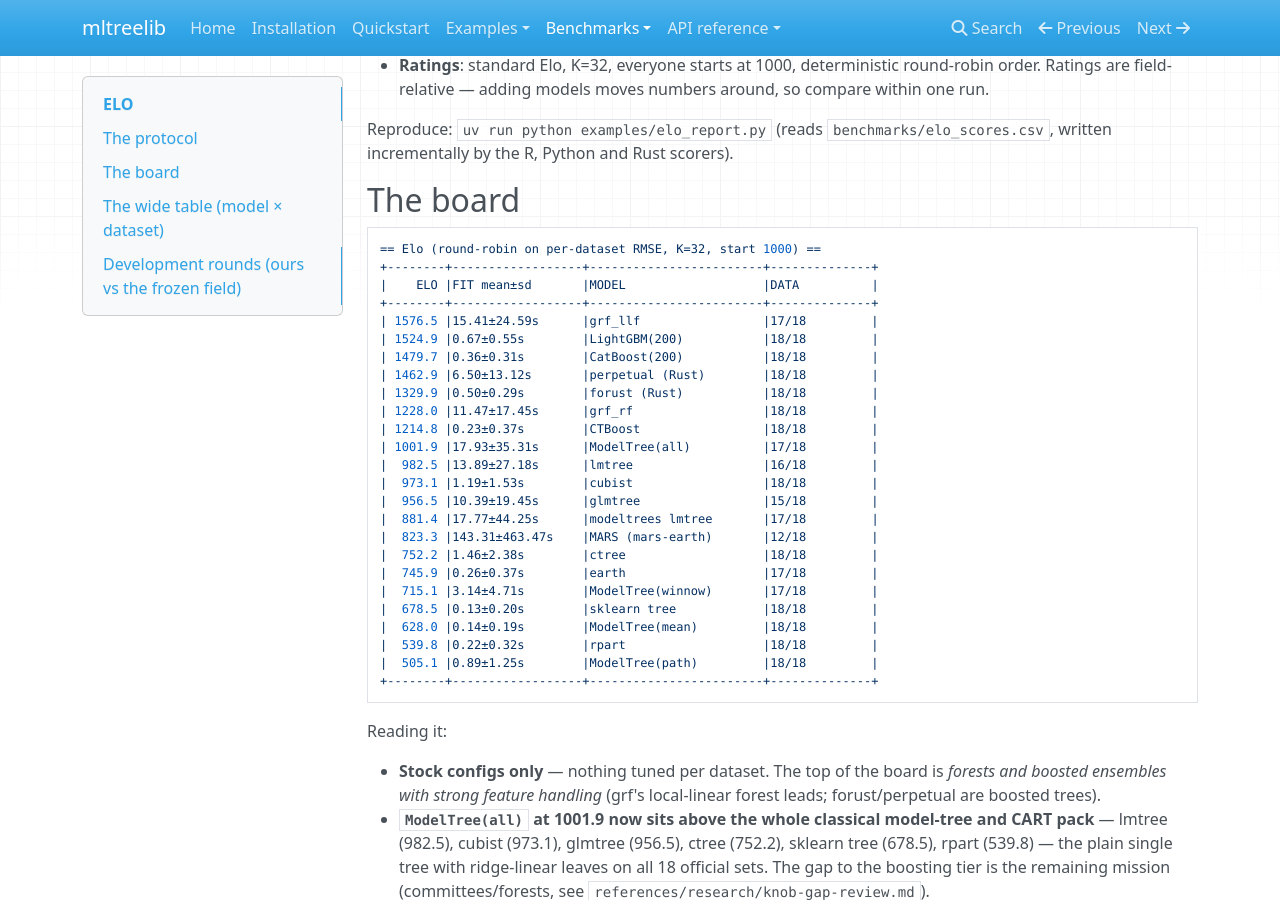
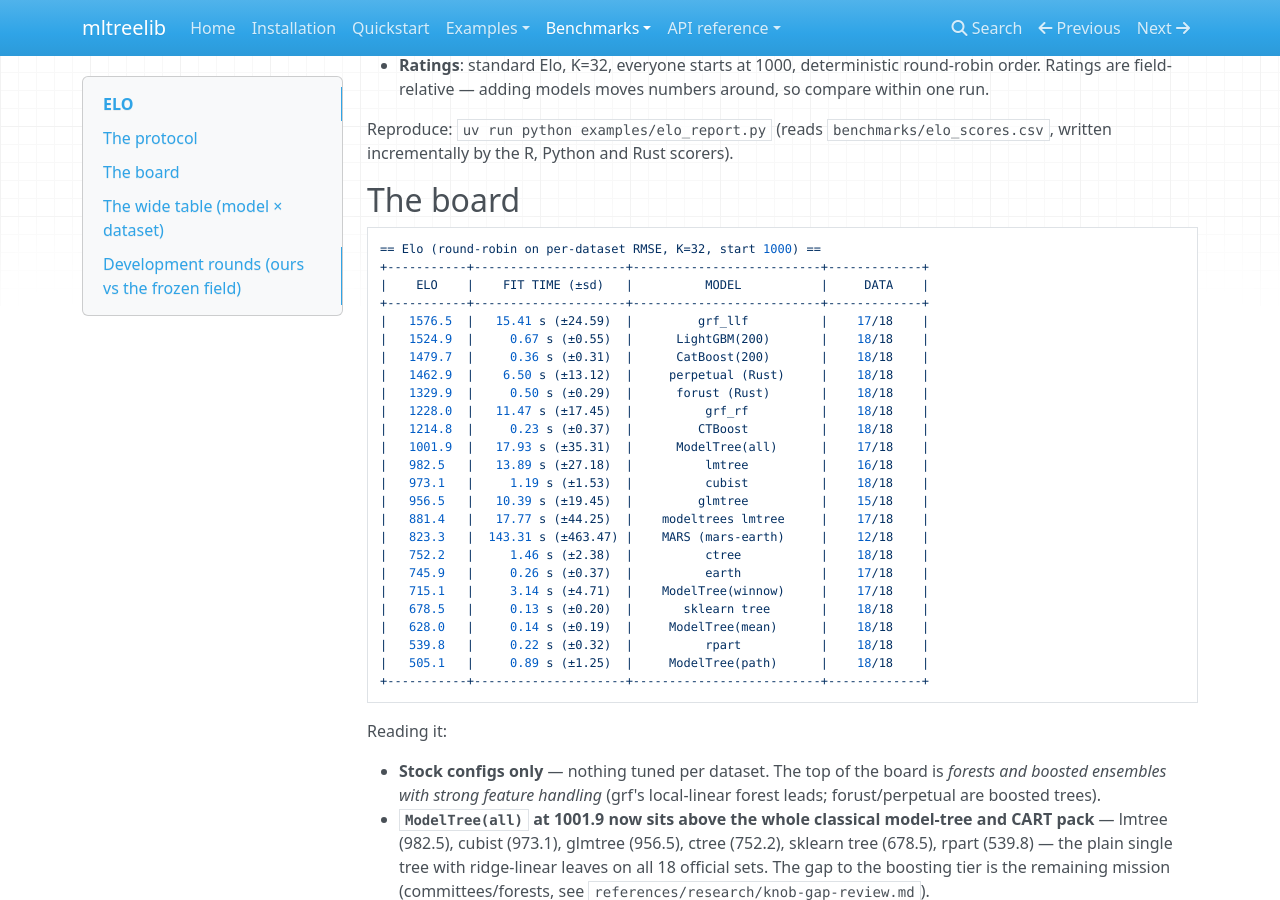
Before and after one commit to jkapila/mltreelib, an MkDocs documentation site: the page built from docs/benchmarks/elo.md, in a window 1280 px wide and 900 px high, scrolled down 264 px. Built offline with MkDocs 1.6.1, drawn with Linux system fonts in a browser that asks for light colours; nearby versions of some CDN libraries.

Commit message:
Elo board: centered ASCII columns, bracketed timing deviations, wider ELO

````diff
--- a/docs/benchmarks/elo.md
+++ b/docs/benchmarks/elo.md
@@ -21,30 +21,30 @@ scorers).
 
 ```text
 == Elo (round-robin on per-dataset RMSE, K=32, start 1000) ==
-+--------+------------------+------------------------+--------------+
-|    ELO |FIT mean±sd       |MODEL                   |DATA          |
-+--------+------------------+------------------------+--------------+
-| 1576.5 |15.41±24.59s      |grf_llf                 |17/18         |
-| 1524.9 |0.67±0.55s        |LightGBM(200)           |18/18         |
-| 1479.7 |0.36±0.31s        |CatBoost(200)           |18/18         |
-| 1462.9 |6.50±13.12s       |perpetual (Rust)        |18/18         |
-| 1329.9 |0.50±0.29s        |forust (Rust)           |18/18         |
-| 1228.0 |11.47±17.45s      |grf_rf                  |18/18         |
-| 1214.8 |0.23±0.37s        |CTBoost                 |18/18         |
-| 1001.9 |17.93±35.31s      |ModelTree(all)          |17/18         |
-|  982.5 |13.89±27.18s      |lmtree                  |16/18         |
-|  973.1 |1.19±1.53s        |cubist                  |18/18         |
-|  956.5 |10.39±19.45s      |glmtree                 |15/18         |
-|  881.4 |17.77±44.25s      |modeltrees lmtree       |17/18         |
-|  823.3 |143.31±463.47s    |MARS (mars-earth)       |12/18         |
-|  752.2 |1.46±2.38s        |ctree                   |18/18         |
-|  745.9 |0.26±0.37s        |earth                   |17/18         |
-|  715.1 |3.14±4.71s        |ModelTree(winnow)       |17/18         |
-|  678.5 |0.13±0.20s        |sklearn tree            |18/18         |
-|  628.0 |0.14±0.19s        |ModelTree(mean)         |18/18         |
-|  539.8 |0.22±0.32s        |rpart                   |18/18         |
-|  505.1 |0.89±1.25s        |ModelTree(path)         |18/18         |
-+--------+------------------+------------------------+--------------+
++-----------+---------------------+--------------------------+-------------+
+|    ELO    |    FIT TIME (±sd)   |          MODEL           |     DATA    |
++-----------+---------------------+--------------------------+-------------+
+|   1576.5  |   15.41 s (±24.59)  |         grf_llf          |    17/18    |
+|   1524.9  |     0.67 s (±0.55)  |      LightGBM(200)       |    18/18    |
+|   1479.7  |     0.36 s (±0.31)  |      CatBoost(200)       |    18/18    |
+|   1462.9  |    6.50 s (±13.12)  |     perpetual (Rust)     |    18/18    |
+|   1329.9  |     0.50 s (±0.29)  |      forust (Rust)       |    18/18    |
+|   1228.0  |   11.47 s (±17.45)  |          grf_rf          |    18/18    |
+|   1214.8  |     0.23 s (±0.37)  |         CTBoost          |    18/18    |
+|   1001.9  |   17.93 s (±35.31)  |      ModelTree(all)      |    17/18    |
+|   982.5   |   13.89 s (±27.18)  |          lmtree          |    16/18    |
+|   973.1   |     1.19 s (±1.53)  |          cubist          |    18/18    |
+|   956.5   |   10.39 s (±19.45)  |         glmtree          |    15/18    |
+|   881.4   |   17.77 s (±44.25)  |    modeltrees lmtree     |    17/18    |
+|   823.3   |  143.31 s (±463.47) |    MARS (mars-earth)     |    12/18    |
+|   752.2   |     1.46 s (±2.38)  |          ctree           |    18/18    |
+|   745.9   |     0.26 s (±0.37)  |          earth           |    17/18    |
+|   715.1   |     3.14 s (±4.71)  |    ModelTree(winnow)     |    17/18    |
+|   678.5   |     0.13 s (±0.20)  |       sklearn tree       |    18/18    |
+|   628.0   |     0.14 s (±0.19)  |     ModelTree(mean)      |    18/18    |
+|   539.8   |     0.22 s (±0.32)  |          rpart           |    18/18    |
+|   505.1   |     0.89 s (±1.25)  |     ModelTree(path)      |    18/18    |
++-----------+---------------------+--------------------------+-------------+
 ```
 
 Reading it:
````
Also changed, not shown: 1 other file.
